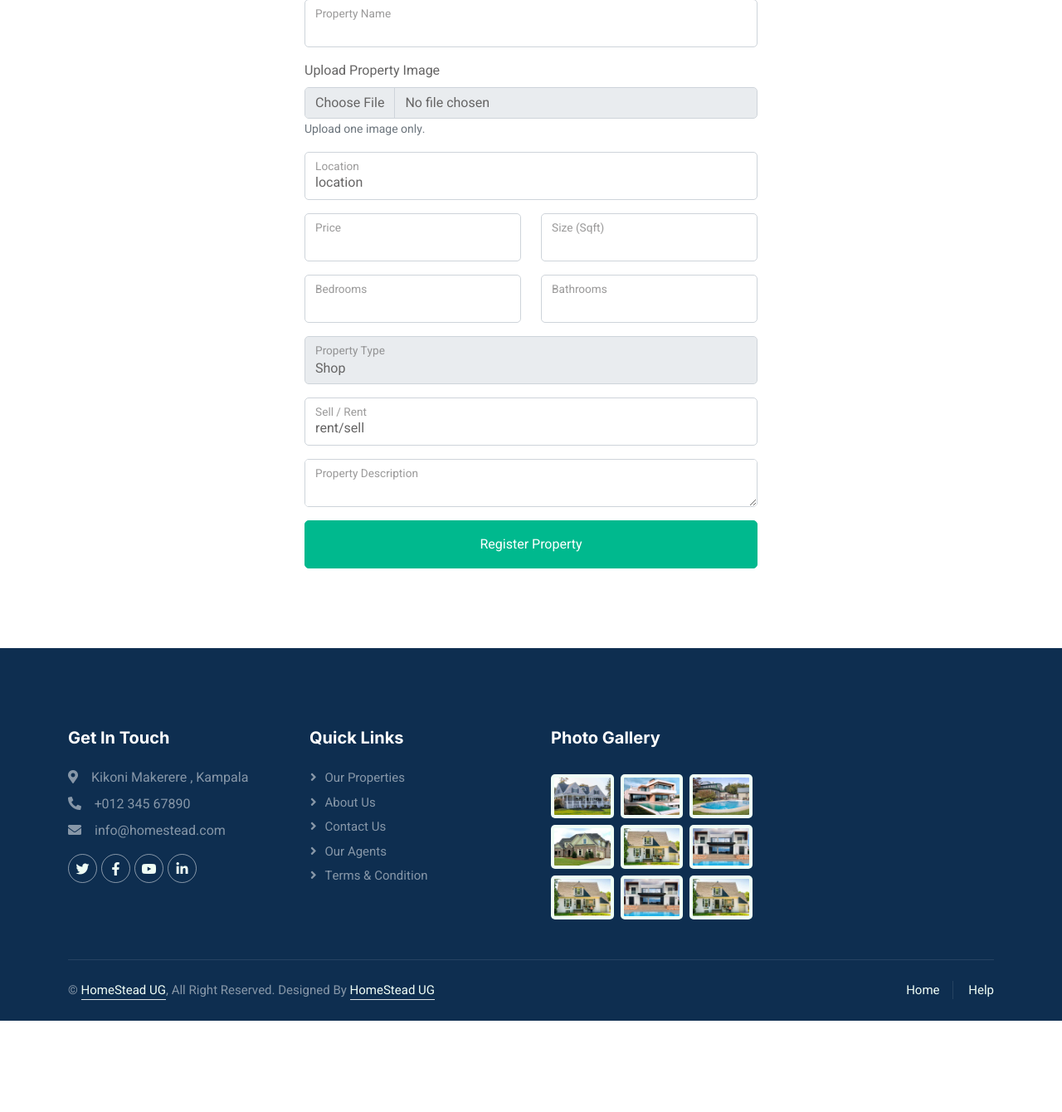
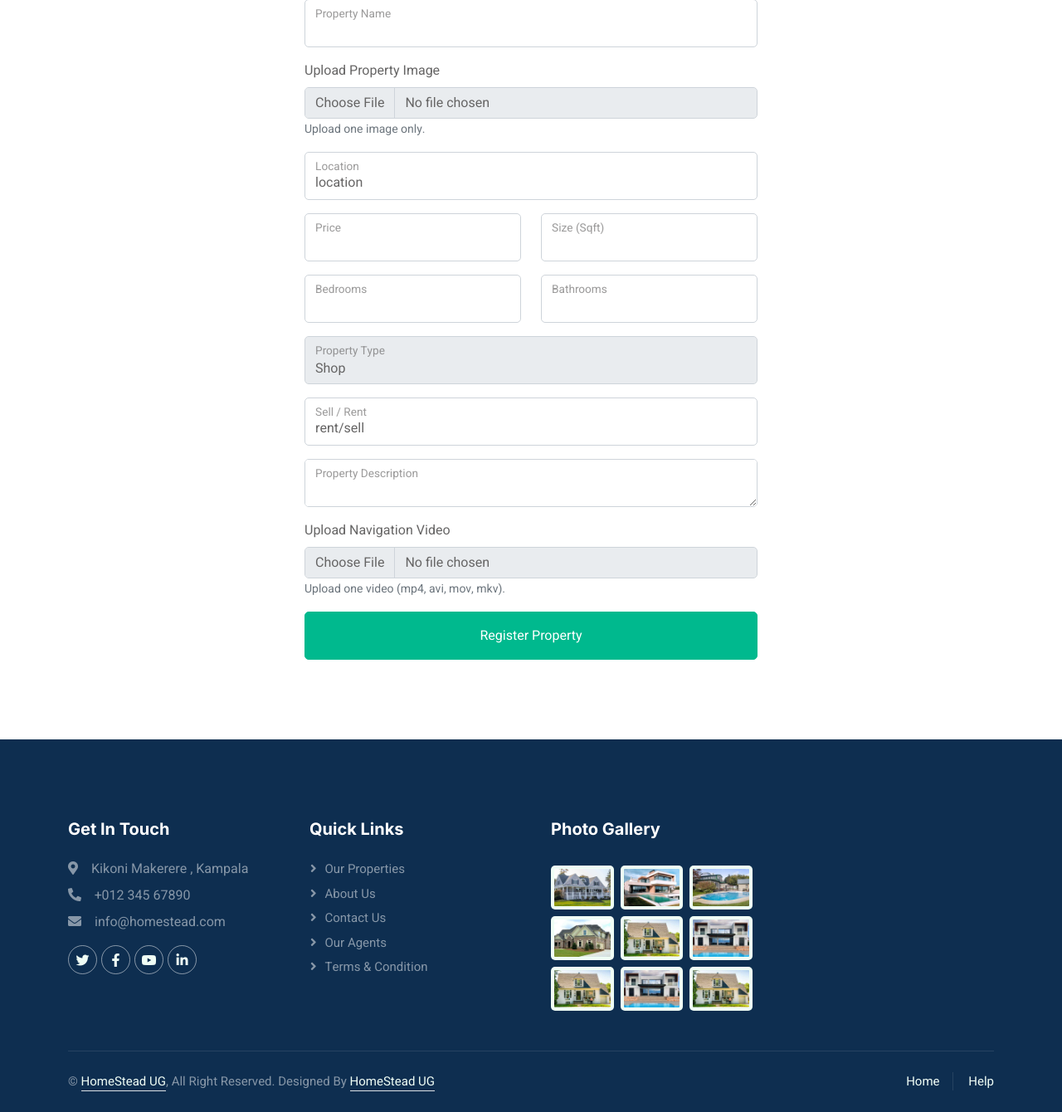
Before and after one commit to at-bryn/Homestead-UG, a Django app: page /propertyregistration in a window 1280 px wide. Shown: the part 415-1755 px from the top of the page at 83% size. Before the commit the page ends 1645 px from the top, so only its background shows below. Run offline with Django 5.2, Linux system fonts and the light colour scheme; data comes from the database, SQL or seed files in the repository; some libraries are stand-ins or nearby versions.

Commit message:
propery registration

```diff
--- a/Home/templates/property-registration.html
+++ b/Home/templates/property-registration.html
@@ -93,6 +93,14 @@
                         {{ form.description.errors }}
                     </div>
 
+                    <!-- Navigation Video -->
+                    <div class="mb-3">
+                        <label class="form-label">Upload Navigation Video</label>
+                        {{ form.nav_video|add_class:"form-control" }}
+                        <small class="form-text text-muted">Upload one video (mp4, avi, mov, mkv).</small>
+                        {{ form.nav_video.errors }}
+                    </div>
+
                     <button type="submit" class="btn btn-primary w-100 py-3">Register Property</button>
                 </form>
             </div>
```
